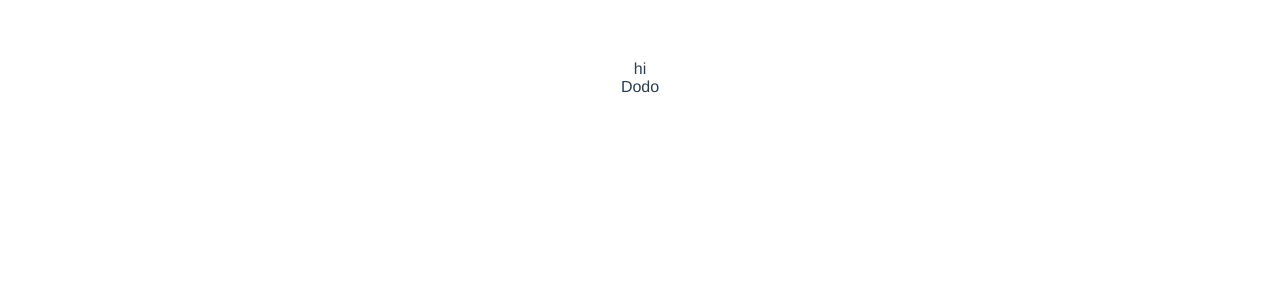
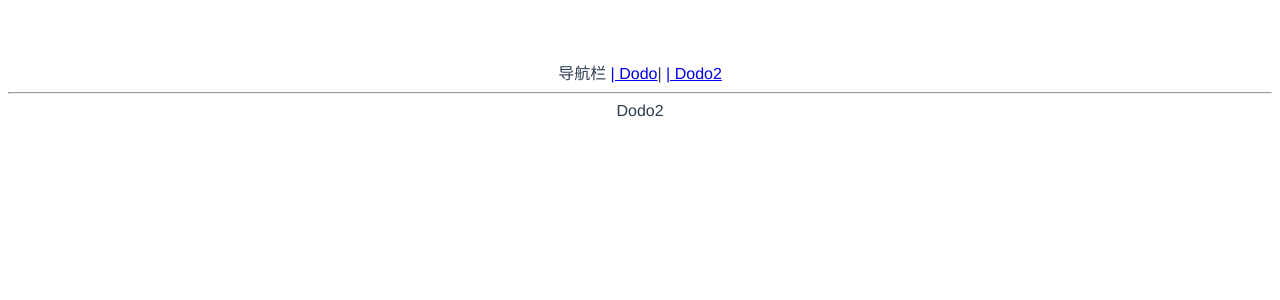
Before and after one commit to ViviWu2020/dodo-ui, a Vue app: page /#/xxx in a window 1280 px wide. Shown: the top 300 px of the page. Built offline with nearby package versions, Linux system fonts and the light colour scheme.

Commit message:
初始化 vue-router

```diff
--- a/index.html
+++ b/index.html
@@ -1,13 +1,13 @@
 <!DOCTYPE html>
 <html lang="en">
   <head>
-  <meta charset="UTF-8">
+    <meta charset="UTF-8" />
     <link rel="icon" href="/favicon.ico" />
-  <meta name="viewport" content="width=device-width, initial-scale=1.0">
+    <meta name="viewport" content="width=device-width, initial-scale=1.0" />
     <title>Vite App</title>
   </head>
   <body>
     <div id="app"></div>
-  <script type="module" src="/src/main.js"></script>
+    <script type="module" src="/src/main.ts"></script>
   </body>
 </html>
--- a/src/App.vue
+++ b/src/App.vue
@@ -1,15 +1,14 @@
 <template>
-  <div>hi</div>
-  <dodo />
+  <div>
+    导航栏 <router-link to="/">| Dodo</router-link>|
+    <router-link to="/xxx">| Dodo2</router-link>
+  </div>
+  <hr />
+  <router-view />
 </template>
 
 <script>
-import Dodo from "./components/Dodo.vue";
-
 export default {
   name: "App",
-  components: {
-    Dodo,
-  },
 };
 </script>
--- /dev/null
+++ b/src/components/Dodo2.vue
@@ -0,0 +1,3 @@
+<template>
+  <div>Dodo2</div>
+</template>
--- a/src/main.js
+++ /dev/null
@@ -1,5 +0,0 @@
-import { createApp } from 'vue'
-import App from './App.vue'
-import './index.css'
-
-createApp(App).mount('#app')
--- /dev/null
+++ b/src/main.ts
@@ -0,0 +1,21 @@
+import { createApp } from 'vue'
+import App from './App.vue'
+import './index.css'
+import { createWebHashHistory, createRouter } from 'vue-router'
+import Dodo from './components/Dodo.vue'
+import Dodo2 from './components/Dodo2.vue'
+
+
+const history = createWebHashHistory()
+const router = createRouter({
+    history: history,
+    routes: [
+        { path: '/', component: Dodo },
+        { path: '/xxx', component: Dodo2 },
+    ]
+
+})
+
+const app = createApp(App)
+app.use(router)
+app.mount('#app')
--- /dev/null
+++ b/src/shims-vue.d.ts
@@ -0,0 +1,5 @@
+declare module '*.vue' {
+    import { ComponentOptions } from 'vue'
+    const componentOptions: ComponentOptions
+    export default componentOptions
+  }
```
Also changed, not shown: package.json (+4 -3 lines), 1 other file (tests, documents, lock files or other folders). Lines whose indentation alone changed are shown as unchanged.
